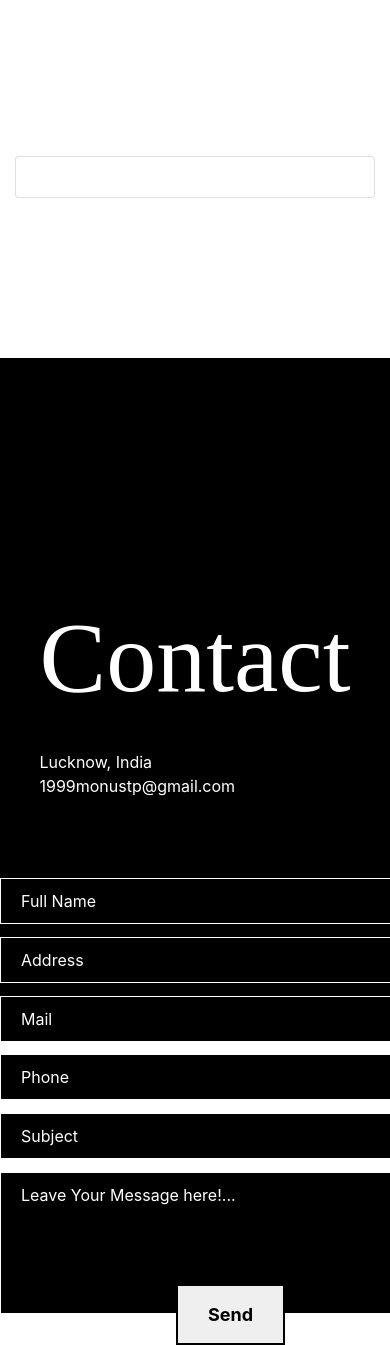
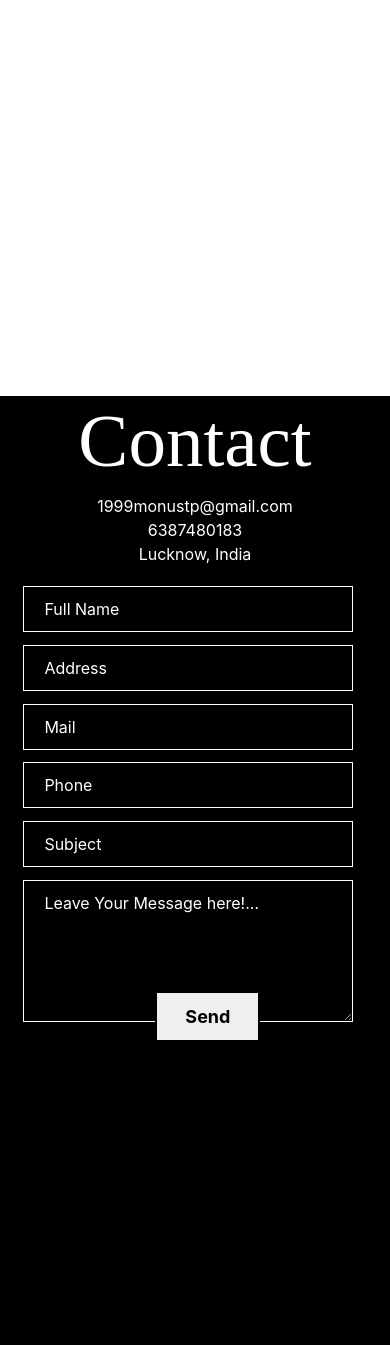
Before and after one commit to parvej1999/thePloggers, a Django app: page / in a window 390 px wide; the page is wider, and only the part inside the window is pictured. Shown: the part 642-1987 px from the top of that part. After the commit the page ends 1682 px from the top of that part, so only its background shows below. Run offline with Django 3.2, Linux system fonts and the light colour scheme; data that the repository does not hold is empty; some libraries are stand-ins or nearby versions.

Commit message:
footer rsponsive

```diff
--- a/blog/static/style1.css
+++ b/blog/static/style1.css
@@ -120,19 +120,16 @@ footer{
     color:white;
 }
 
-footer .section-foooter-top{
-}
-
 footer .section-foooter-top .outer-elements{
     display: flex;
-    justify-content: space-evenly;
-    flex-wrap: wrap;
+    justify-content: space-around;
+    flex-wrap: wrap-reverse;
 }
 
 footer .section-foooter-top .outer-elements .contact-details{
-    flex-direction: row;
+    text-align: center;
     margin-top: 15rem;
-    justify-content: space-around;
+
 }
 
 footer .outer-elements .contact-details a{
@@ -146,12 +143,10 @@ footer .outer-elements .contact-details h1{
     font-family: serif;
 }
 
-footer .outer-elements .contact-details .details div{
-    line-height: 150%;
-}
 
+/* footer contact form */
 footer .section-foooter-top .outer-elements .contact-form-div{
-    margin-top:5rem;
+    margin-top:7rem;
 }
 
 .contact-form-div div {
@@ -176,10 +171,10 @@ footer .section-foooter-top .outer-elements .contact-form-div{
     position: relative;
 }
 
-.message-box div{
+.message-box div{ /* aligning submit button according to textarea */
     position: absolute;
-    left:11rem;
-    top:7rem;
+    left:40%;
+    top:75%;
 }
 
 .contact-form-div input[type="submit"]:hover{
@@ -202,7 +197,7 @@ footer .section-foooter-top .outer-elements .contact-form-div{
     color:white;
     outline: none;
     border:1px solid green;
-    width:30rem;
+    /* width:30rem; */
     padding:10px 20px ;
     transition: 0.8s;
 }
@@ -212,12 +207,65 @@ footer .section-foooter-top .outer-elements .contact-form-div{
 }
 
 
+/* =======================================Responsive====================================== */
+@media only screen and (max-width: 768px){
+    footer {
+        position:relative;
+        background:black;
+        width:100%;
+        height:42rem;
+        margin-top:5rem;
+    }
+
+    footer .section-foooter-top .outer-elements{
+        display: block;
+
+    }
+
+    .contact-form-div div .form-element{
+        background:black;
+        color:white;
+        outline: none;
+        border:1px solid white;
+        width:90%;
+        padding:10px 20px ;
+
+    }
+
+    .message-box div{
+        position: absolute;
+        left:36%;
+        /* top:7rem; */
+    }
+
+    footer .outer-elements .contact-details h1{
+        font-size: 75px;
+        font-family: serif;
+    }
+
+    footer .outer-elements .contact-details .details {
+        margin-top:5px;
+    }
+
+    /* form div */
+    footer .section-foooter-top .outer-elements .contact-form-div{
+        margin-top:20px;
+        margin-left:6%;
+        align-items: center;
+    }
+
+
+    .contact-form-div input[type="submit"]{
+            padding:10px 28px;
+        }
+}
+/* =======================================end Responsive====================================== */
 
 /* =======================================END FOOTER==================================== */
 
 /* end new */
 
-/* ==================================================== */
+/* ========================================================================================================== */
 .mymail{
     background:#272a2d;
     text-align: center;
--- a/blog/templates/blog/index.html
+++ b/blog/templates/blog/index.html
@@ -12,8 +12,9 @@ Home
 
 {% block content %}
 {% for post in  posts %}
-<div class="">
-    <p><a href="{% url 'blogs:user-blogs' post.author.username %}"
+<div class="card mt-4 ">
+    <div class="card-inner p-5">
+        <p><a href="{% url 'blogs:user-blogs' post.author.username %}"
             style="text-decoration: none;">{{post.author}}</a>&nbsp&nbsp&nbsp
         {{post.posted_on|date:'M d, Y'}}</p>
     <hr>
@@ -24,6 +25,7 @@ Home
     </div>
     <p>{{post.content|slice:":400"}}&nbsp<a href='{% url "blogs:blog-detail" post.pk %}'>more</a>...</p>
 
+    </div>
 </div>
 {% endfor %}
 <div class="pagination">
--- a/blog/templates/blog/main.html
+++ b/blog/templates/blog/main.html
@@ -91,6 +91,7 @@
             <div class="about-info">
                     <div class="about-image">
                         <!--IMAGE-->
+                        <!-- <img src="{% static 'headerImage.jpg'%}" alt="Header Image"> -->
                     </div>
                 <div class="about-text">
                     <p>
@@ -116,8 +117,6 @@
 <!-- main body -->
 <div class="container" style="margin-top: 10rem;">
 
-    <div class="card">
-        <div class="card-body">
             {% if messages %}
             {% for msg in messages %}
             <div class="alert alert-{{msg.tags}} alert-dismissible fade show mt-2" role='alert'>
@@ -128,8 +127,7 @@
 
             {% block content %}
             {% endblock %}
-        </div>
-      </div>
+
 </div>
 <!-- main body -->
 
@@ -138,11 +136,13 @@
     <section class="section-foooter-top">
         <div class="outer-elements">
             <div class="contact-details">
-                    <h1>Contact</h1><br>
-                    <div class="details">
-                    Lucknow, India<br>
-                        <a href="mailto:1999monustp@gmail.com">1999monustp@gmail.com</a>
-                    </div>
+                    <div><h1>Contact</h1></div>
+
+                    <span class="details">
+                        <a href="mailto:1999monustp@gmail.com">1999monustp@gmail.com</a><br>
+                        <a href="tel:6387480183">6387480183</a> <br>
+                    Lucknow, India
+                    </span>
             </div>
             <div class="contact-form-div" id="footer-contact-form">
                 <form action="" method="post" class="contact-form" id="contact-form">
```
